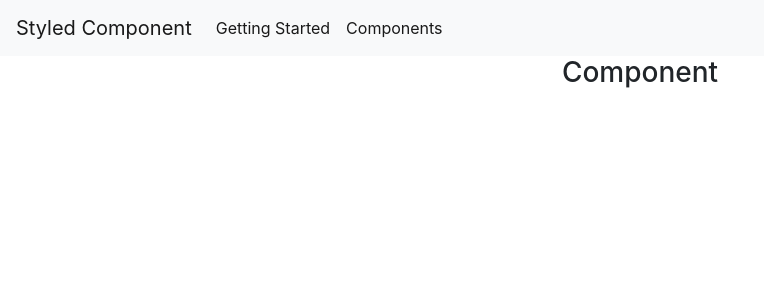
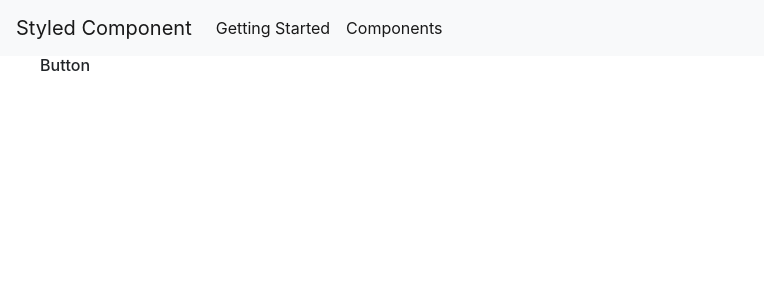
Before and after one commit to AtharLaique/styled-component, a React (Create React App) app: page /components in a window 1280 px wide. Shown: the top 300 px of the page, without its empty margins (0-764 px from the left). Built offline with nearby package versions, Linux system fonts and the light colour scheme.

Commit message:
Update Components.jsx

```diff
--- a/src/pages/Components.jsx
+++ b/src/pages/Components.jsx
@@ -2,8 +2,16 @@ import React from 'react'
 
 export default function Components() {
     return (
-        <div>
-               <h3 className="text-center">Component</h3>
-        </div>
+
+        <div class="row">
+            <div class="col-lg-4">
+                <ul style={{listStyle:'none'}}>
+                    <li>
+                       <h6>Button</h6>
+                    </li>
+                </ul>
+            </div>
+            <div class="col-lg-8"></div>
+    </div>
     )
 }
```
